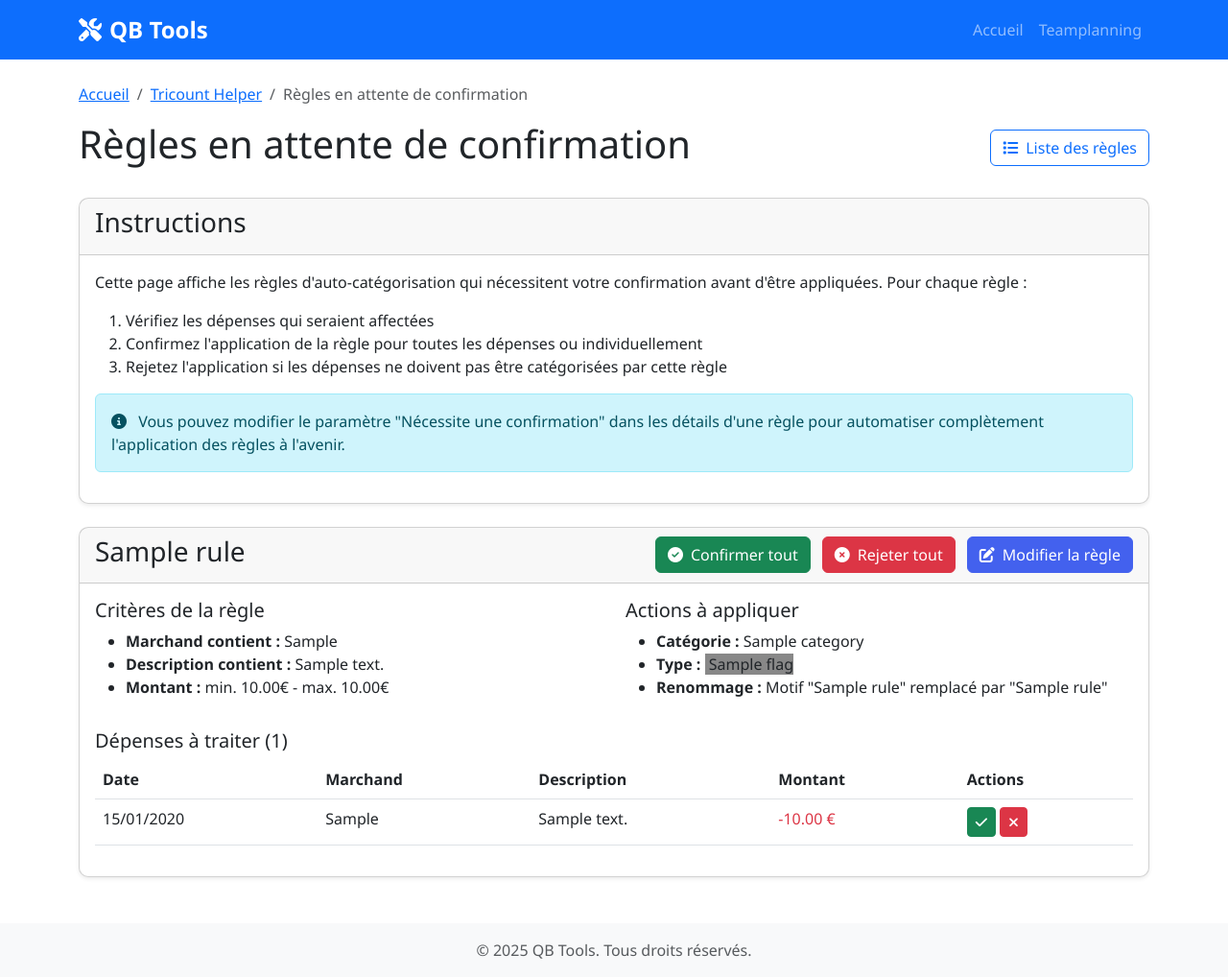
After one commit to bizbiz/QB_Tools, a Flask app: page /tricount/pending-rules in a window 1280 px wide. The commit adds this page. Shown: the whole page at 96% size. Run offline with Flask 3, Linux system fonts and the light colour scheme; tables that the repository leaves empty hold one stand-in row (values such as "Sample post").

Commit message:
premiere implem de l'ajout des confirmations pour les regles

```diff
--- a/app/routes/tricount/__init__.py
+++ b/app/routes/tricount/__init__.py
@@ -12,3 +12,4 @@ from app.routes.tricount.export_routes import *
 from app.routes.tricount.category_routes import *
 from app.routes.tricount.auto_rules_routes import *
 from app.routes.tricount.flag_routes import *
+from app.routes.tricount.pending_rules_routes import *
--- /dev/null
+++ b/app/routes/tricount/pending_rules_routes.py
@@ -0,0 +1,146 @@
+# app/routes/tricount/pending_rules_routes.py
+from flask import render_template, redirect, url_for, flash, request
+from app.routes.tricount import tricount_bp
+from app.extensions import db
+from app.models.tricount import AutoCategorizationRule, Expense, PendingRuleApplication
+import re
+
+@tricount_bp.route('/pending-rules')
+def pending_rules_list():
+    """Liste des règles en attente de confirmation"""
+    # Récupérer toutes les applications de règles en attente
+    pending_applications = PendingRuleApplication.query.all()
+
+    # Grouper par règle pour l'affichage
+    grouped_applications = {}
+    for pending in pending_applications:
+        if pending.rule_id not in grouped_applications:
+            grouped_applications[pending.rule_id] = {
+                'rule': pending.rule,
+                'expenses': [],
+                'pending_ids': []
+            }
+        grouped_applications[pending.rule_id]['expenses'].append(pending.expense)
+        grouped_applications[pending.rule_id]['pending_ids'].append(pending.id)
+
+    return render_template('tricount/pending_rules.html',
+                           grouped_applications=grouped_applications)
+
+@tricount_bp.route('/pending-rules/confirm/<int:rule_id>', methods=['POST'])
+def confirm_rule_application(rule_id):
+    """Confirmer l'application d'une règle à toutes les dépenses en attente"""
+    rule = AutoCategorizationRule.query.get_or_404(rule_id)
+
+    # Récupérer toutes les applications en attente pour cette règle
+    pending_applications = PendingRuleApplication.query.filter_by(rule_id=rule_id).all()
+
+    # Compter les dépenses affectées
+    count = 0
+
+    for pending in pending_applications:
+        expense = pending.expense
+
+        # Appliquer les actions activées
+        if rule.apply_category and rule.category_id:
+            expense.category_id = rule.category_id
+
+        if rule.apply_flag and rule.flag_id:
+            expense.flag_id = rule.flag_id
+
+        if rule.apply_rename and rule.rename_pattern:
+            # Appliquer le renommage si configuré
+            if rule.rename_pattern and expense.merchant:
+                expense.merchant = re.sub(rule.rename_pattern,
+                                         rule.rename_replacement or '',
+                                         expense.merchant)
+
+        # Enregistrer la relation entre la règle et la dépense
+        rule.affected_expenses.append(expense)
+
+        # Supprimer l'application en attente
+        db.session.delete(pending)
+
+        count += 1
+
+    try:
+        db.session.commit()
+        flash(f'Règle "{rule.name}" appliquée avec succès à {count} dépenses.', 'success')
+    except Exception as e:
+        db.session.rollback()
+        flash(f'Erreur lors de l\'application de la règle: {str(e)}', 'danger')
+
+    return redirect(url_for('tricount.pending_rules_list'))
+
+@tricount_bp.route('/pending-rules/reject/<int:rule_id>', methods=['POST'])
+def reject_rule_application(rule_id):
+    """Rejeter l'application d'une règle à toutes les dépenses en attente"""
+    # Supprimer toutes les applications en attente pour cette règle
+    pending_applications = PendingRuleApplication.query.filter_by(rule_id=rule_id).all()
+
+    count = len(pending_applications)
+
+    for pending in pending_applications:
+        db.session.delete(pending)
+
+    try:
+        db.session.commit()
+        flash(f'Application de la règle rejetée pour {count} dépenses.', 'success')
+    except Exception as e:
+        db.session.rollback()
+        flash(f'Erreur lors du rejet de l\'application: {str(e)}', 'danger')
+
+    return redirect(url_for('tricount.pending_rules_list'))
+
+@tricount_bp.route('/pending-rules/confirm-expense/<int:pending_id>', methods=['POST'])
+def confirm_expense_rule(pending_id):
+    """Confirmer l'application d'une règle à une dépense spécifique"""
+    pending = PendingRuleApplication.query.get_or_404(pending_id)
+
+    rule = pending.rule
+    expense = pending.expense
+
+    # Appliquer les actions activées
+    if rule.apply_category and rule.category_id:
+        expense.category_id = rule.category_id
+
+    if rule.apply_flag and rule.flag_id:
+        expense.flag_id = rule.flag_id
+
+    if rule.apply_rename and rule.rename_pattern:
+        # Appliquer le renommage si configuré
+        if rule.rename_pattern and expense.merchant:
+            expense.merchant = re.sub(rule.rename_pattern,
+                                     rule.rename_replacement or '',
+                                     expense.merchant)
+
+    # Enregistrer la relation entre la règle et la dépense
+    rule.affected_expenses.append(expense)
+
+    # Supprimer l'application en attente
+    db.session.delete(pending)
+
+    try:
+        db.session.commit()
+        flash(f'Règle appliquée à la dépense avec succès.', 'success')
+    except Exception as e:
+        db.session.rollback()
+        flash(f'Erreur lors de l\'application de la règle: {str(e)}', 'danger')
+
+    return redirect(url_for('tricount.pending_rules_list'))
+
+@tricount_bp.route('/pending-rules/reject-expense/<int:pending_id>', methods=['POST'])
+def reject_expense_rule(pending_id):
+    """Rejeter l'application d'une règle à une dépense spécifique"""
+    pending = PendingRuleApplication.query.get_or_404(pending_id)
+
+    # Supprimer l'application en attente
+    db.session.delete(pending)
+
+    try:
+        db.session.commit()
+        flash(f'Application de la règle rejetée pour cette dépense.', 'success')
+    except Exception as e:
+        db.session.rollback()
+        flash(f'Erreur lors du rejet de l\'application: {str(e)}', 'danger')
+
+    return redirect(url_for('tricount.pending_rules_list'))
--- a/app/templates/tricount/index.html
+++ b/app/templates/tricount/index.html
@@ -115,6 +115,12 @@
                         <a href="{{ url_for('tricount.flags_list') }}" class="list-group-item list-group-item-action">
                             <i class="fas fa-tags me-2"></i>Gérer les types de dépenses
                         </a>
+                        <a href="{{ url_for('tricount.pending_rules_list') }}" class="list-group-item list-group-item-action">
+                            <i class="fas fa-tasks me-2"></i>Règles en attente
+                            {% if pending_count > 0 %}
+                            <span class="badge bg-warning float-end">{{ pending_count }}</span>
+                            {% endif %}
+                        </a>
                     </div>
                 </div>
             </div>
--- /dev/null
+++ b/app/templates/tricount/pending_rules.html
@@ -0,0 +1,210 @@
+{% extends "base.html" %}
+
+{% block title %}QB Tools - Règles en attente de confirmation{% endblock %}
+
+{% block extra_css %}
+<link rel="stylesheet" href="{{ url_for('static', filename='css/tricount/main.css') }}">
+{% endblock %}
+
+{% block content %}
+<div class="container py-4">
+    <div class="row mb-4">
+        <div class="col">
+            <nav aria-label="breadcrumb">
+                <ol class="breadcrumb">
+                    <li class="breadcrumb-item"><a href="{{ url_for('main.home') }}">Accueil</a></li>
+                    <li class="breadcrumb-item"><a href="{{ url_for('tricount.index') }}">Tricount Helper</a></li>
+                    <li class="breadcrumb-item active">Règles en attente de confirmation</li>
+                </ol>
+            </nav>
+
+            <div class="d-flex justify-content-between align-items-center">
+                <h1>Règles en attente de confirmation</h1>
+                <div>
+                    <a href="{{ url_for('tricount.auto_rules_list') }}" class="btn btn-outline-primary">
+                        <i class="fas fa-list me-2"></i>Liste des règles
+                    </a>
+                </div>
+            </div>
+        </div>
+    </div>
+
+    <div class="row mb-4">
+        <div class="col">
+            <div class="card shadow-sm">
+                <div class="card-header">
+                    <h3 class="card-title">Instructions</h3>
+                </div>
+                <div class="card-body">
+                    <p>Cette page affiche les règles d'auto-catégorisation qui nécessitent votre confirmation avant d'être appliquées. Pour chaque règle :</p>
+                    <ol>
+                        <li>Vérifiez les dépenses qui seraient affectées</li>
+                        <li>Confirmez l'application de la règle pour toutes les dépenses ou individuellement</li>
+                        <li>Rejetez l'application si les dépenses ne doivent pas être catégorisées par cette règle</li>
+                    </ol>
+                    <div class="alert alert-info">
+                        <i class="fas fa-info-circle me-2"></i>
+                        Vous pouvez modifier le paramètre "Nécessite une confirmation" dans les détails d'une règle pour automatiser complètement l'application des règles à l'avenir.
+                    </div>
+                </div>
+            </div>
+        </div>
+    </div>
+
+    {% if grouped_applications %}
+        {% for rule_id, group in grouped_applications.items() %}
+        <div class="row mb-4">
+            <div class="col">
+                <div class="card shadow-sm">
+                    <div class="card-header">
+                        <div class="d-flex justify-content-between align-items-center">
+                            <h3 class="card-title">{{ group.rule.name }}</h3>
+                            <div>
+                                <form method="POST" action="{{ url_for('tricount.confirm_rule_application', rule_id=rule_id) }}" class="d-inline">
+                                    <button type="submit" class="btn btn-success">
+                                        <i class="fas fa-check-circle me-2"></i>Confirmer tout
+                                    </button>
+                                </form>
+                                <form method="POST" action="{{ url_for('tricount.reject_rule_application', rule_id=rule_id) }}" class="d-inline ms-2">
+                                    <button type="submit" class="btn btn-danger">
+                                        <i class="fas fa-times-circle me-2"></i>Rejeter tout
+                                    </button>
+                                </form>
+                                <a href="{{ url_for('tricount.edit_auto_rule', rule_id=rule_id) }}" class="btn btn-primary ms-2">
+                                    <i class="fas fa-edit me-2"></i>Modifier la règle
+                                </a>
+                            </div>
+                        </div>
+                    </div>
+                    <div class="card-body">
+                        <div class="row mb-3">
+                            <div class="col-md-6">
+                                <h5>Critères de la règle</h5>
+                                <ul>
+                                    {% if group.rule.merchant_contains %}
+                                    <li><strong>Marchand contient :</strong> {{ group.rule.merchant_contains }}</li>
+                                    {% endif %}
+
+                                    {% if group.rule.description_contains %}
+                                    <li><strong>Description contient :</strong> {{ group.rule.description_contains }}</li>
+                                    {% endif %}
+
+                                    {% if group.rule.min_amount or group.rule.max_amount %}
+                                    <li><strong>Montant :</strong>
+                                        {% if group.rule.min_amount %}min. {{ "%.2f"|format(group.rule.min_amount) }}€{% endif %}
+                                        {% if group.rule.min_amount and group.rule.max_amount %} - {% endif %}
+                                        {% if group.rule.max_amount %}max. {{ "%.2f"|format(group.rule.max_amount) }}€{% endif %}
+                                    </li>
+                                    {% endif %}
+                                </ul>
+                            </div>
+                            <div class="col-md-6">
+                                <h5>Actions à appliquer</h5>
+                                <ul>
+                                    {% if group.rule.apply_category %}
+                                    <li><strong>Catégorie :</strong> {{ group.rule.category.name if group.rule.category else 'Non définie' }}</li>
+                                    {% endif %}
+
+                                    {% if group.rule.apply_flag %}
+                                    <li><strong>Type :</strong>
+                                        {% if group.rule.flag %}
+                                        <span class="flag-badge" style="background-color: {{ group.rule.flag.color }}">
+                                            <i class="fas {{ group.rule.flag.icon }}"></i>
+                                            {{ group.rule.flag.name }}
+                                        </span>
+                                        {% else %}
+                                        Non défini
+                                        {% endif %}
+                                    </li>
+                                    {% endif %}
+
+                                    {% if group.rule.apply_rename %}
+                                    <li><strong>Renommage :</strong> Motif "{{ group.rule.rename_pattern }}" remplacé par "{{ group.rule.rename_replacement or '(vide)' }}"</li>
+                                    {% endif %}
+                                </ul>
+                            </div>
+                        </div>
+
+                        <h5>Dépenses à traiter ({{ group.expenses|length }})</h5>
+                        <div class="table-responsive">
+                            <table class="table table-hover">
+                                <thead>
+                                    <tr>
+                                        <th>Date</th>
+                                        <th>Marchand</th>
+                                        <th>Description</th>
+                                        <th>Montant</th>
+                                        <th>Actions</th>
+                                    </tr>
+                                </thead>
+                                <tbody>
+                                    {% for expense in group.expenses %}
+                                    <tr>
+                                        <td>{{ expense.date.strftime('%d/%m/%Y') }}</td>
+                                        <td>{{ expense.merchant }}</td>
+                                        <td>{{ expense.description|truncate(50) }}</td>
+                                        <td class="{% if expense.is_debit %}text-danger{% else %}text-success{% endif %}">
+                                            {% if expense.is_debit %}-{% endif %}{{ "%.2f"|format(expense.amount) }} €
+                                        </td>
+                                        <td>
+                                            {% set pending_index = loop.index0 %}
+                                            {% if pending_index < group.pending_ids|length %}
+                                                {% set pending_id = group.pending_ids[pending_index] %}
+                                                <form method="POST" action="{{ url_for('tricount.confirm_expense_rule', pending_id=pending_id) }}" class="d-inline">
+                                                    <button type="submit" class="btn btn-sm btn-success" data-bs-toggle="tooltip" title="Confirmer">
+                                                        <i class="fas fa-check"></i>
+                                                    </button>
+                                                </form>
+                                                <form method="POST" action="{{ url_for('tricount.reject_expense_rule', pending_id=pending_id) }}" class="d-inline">
+                                                    <button type="submit" class="btn btn-sm btn-danger" data-bs-toggle="tooltip" title="Rejeter">
+                                                        <i class="fas fa-times"></i>
+                                                    </button>
+                                                </form>
+                                            {% endif %}
+                                        </td>
+                                    </tr>
+                                    {% endfor %}
+                                </tbody>
+                            </table>
+                        </div>
+                    </div>
+                </div>
+            </div>
+        </div>
+        {% endfor %}
+    {% else %}
+    <div class="row">
+        <div class="col">
+            <div class="card shadow-sm">
+                <div class="card-body">
+                    <div class="alert alert-info">
+                        <i class="fas fa-info-circle me-2"></i>
+                        Aucune règle en attente de confirmation pour le moment.
+                    </div>
+                    <div class="text-center mt-3">
+                        <a href="{{ url_for('tricount.auto_rules_list') }}" class="btn btn-primary">
+                            <i class="fas fa-list me-2"></i>Voir toutes les règles
+                        </a>
+                        <a href="{{ url_for('tricount.categorize_expenses') }}" class="btn btn-outline-primary ms-2">
+                            <i class="fas fa-tags me-2"></i>Catégoriser les dépenses
+                        </a>
+                    </div>
+                </div>
+            </div>
+        </div>
+    </div>
+    {% endif %}
+</div>
+{% endblock %}
+
+{% block extra_js %}
+<script>
+    document.addEventListener('DOMContentLoaded', function() {
+        // Initialize tooltips
+        var tooltipTriggerList = [].slice.call(document.querySelectorAll('[data-bs-toggle="tooltip"]'))
+        var tooltipList = tooltipTriggerList.map(function (tooltipTriggerEl) {
+            return new bootstrap.Tooltip(tooltipTriggerEl)
+        });
+    });
+</script>
+{% endblock %}
--- a/notes.txt
+++ b/notes.txt
@@ -53,8 +53,6 @@ Cette commande crée les catégories par défaut dans la base de données.
 Pour étendre ce module, vous pouvez:
 
 
-. modifier l'edition de l'auto categorisation pour afficher les résultats comme pour la création (fusionner les deux ? permet de passer des préselection a la regle d'ajout ?)
-
 . Il faut ajouter une page pour valider les dépenses qui ont été catch par des regles d'auto catégorisation
 . Il faut ajouter un 3 eme bloc qui permet de gérer l'auto catégorisation
 . Il faut pouvoir lancer l'auto catégorisation avec toutes les regles via un bouton sur la page d'accueil avec un témoin de chargement
```
Also changed, not shown: app/models/tricount.py (+16 -0 lines), app/routes/tricount/index_routes.py (+6 -3 lines), app/services/tricount/auto_categorization.py (+44 -21 lines), app/static/js/tricount/pending_rules.html (added, +210 -0 lines).
